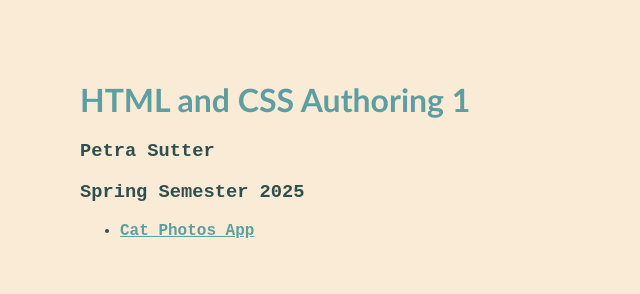
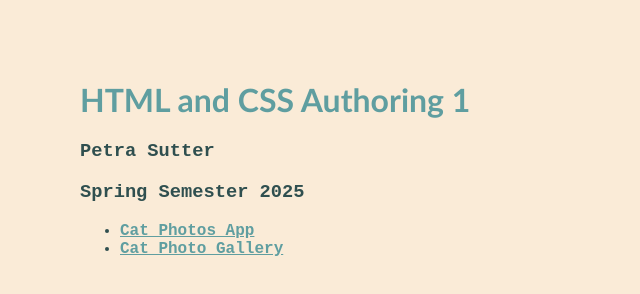
Before and after one commit to Petra-Sutter/HtmlCssAuthoring, a plain HTML site: page index.html in a window 1280 px wide. Shown: the whole page, without its empty margins (0-640 px from the left). Drawn offline with Linux system fonts and the light colour scheme.

Commit message:
Update index.html

```diff
--- a/index.html
+++ b/index.html
@@ -16,6 +16,7 @@
 
     <ul>
       <li><a href="catapp/index.html">Cat Photos App</a></li>
+        <li><a href="gallery/index.html">Cat Photo Gallery</a></li>
     </ul>
 
   </body>
```
